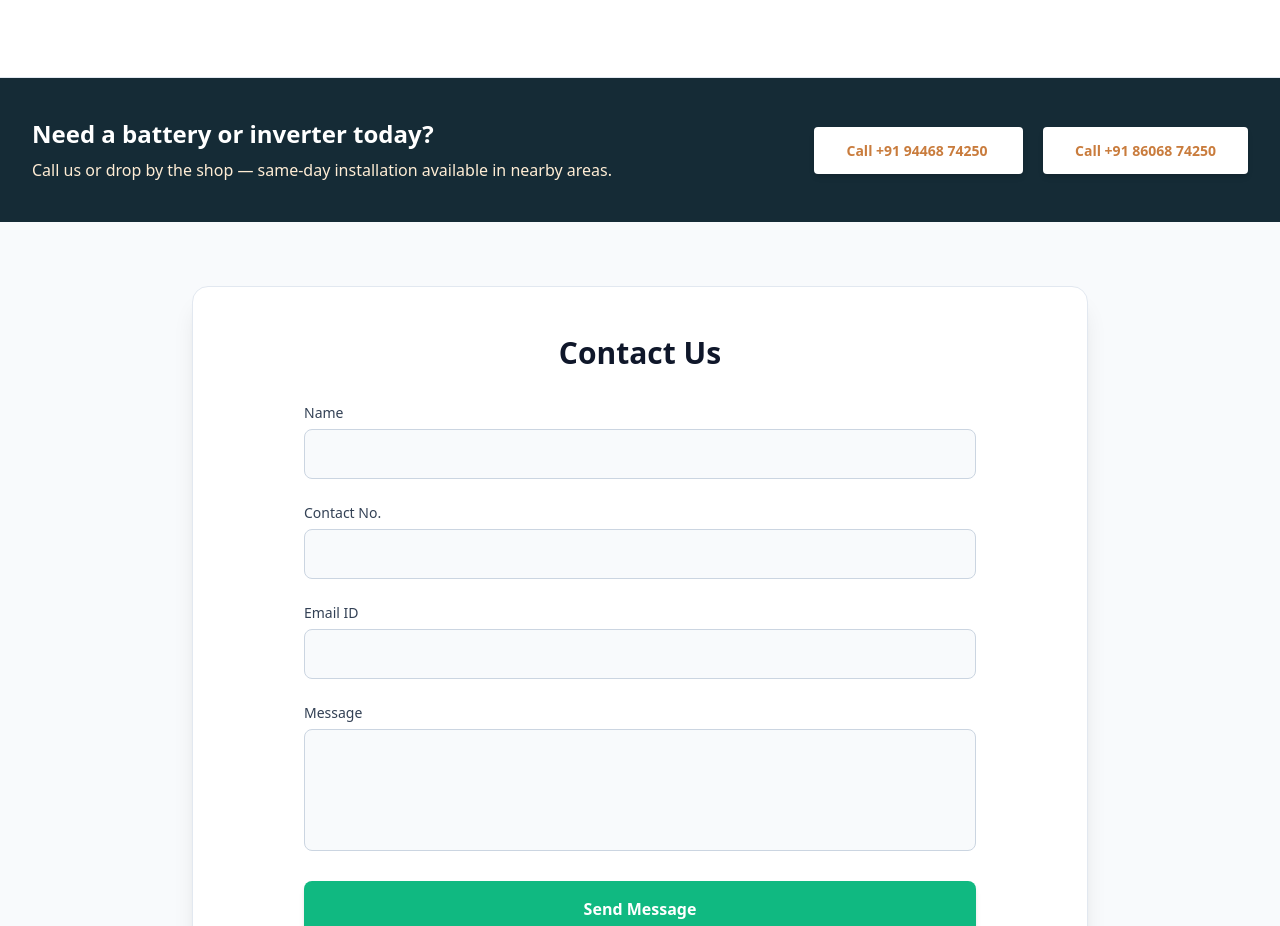
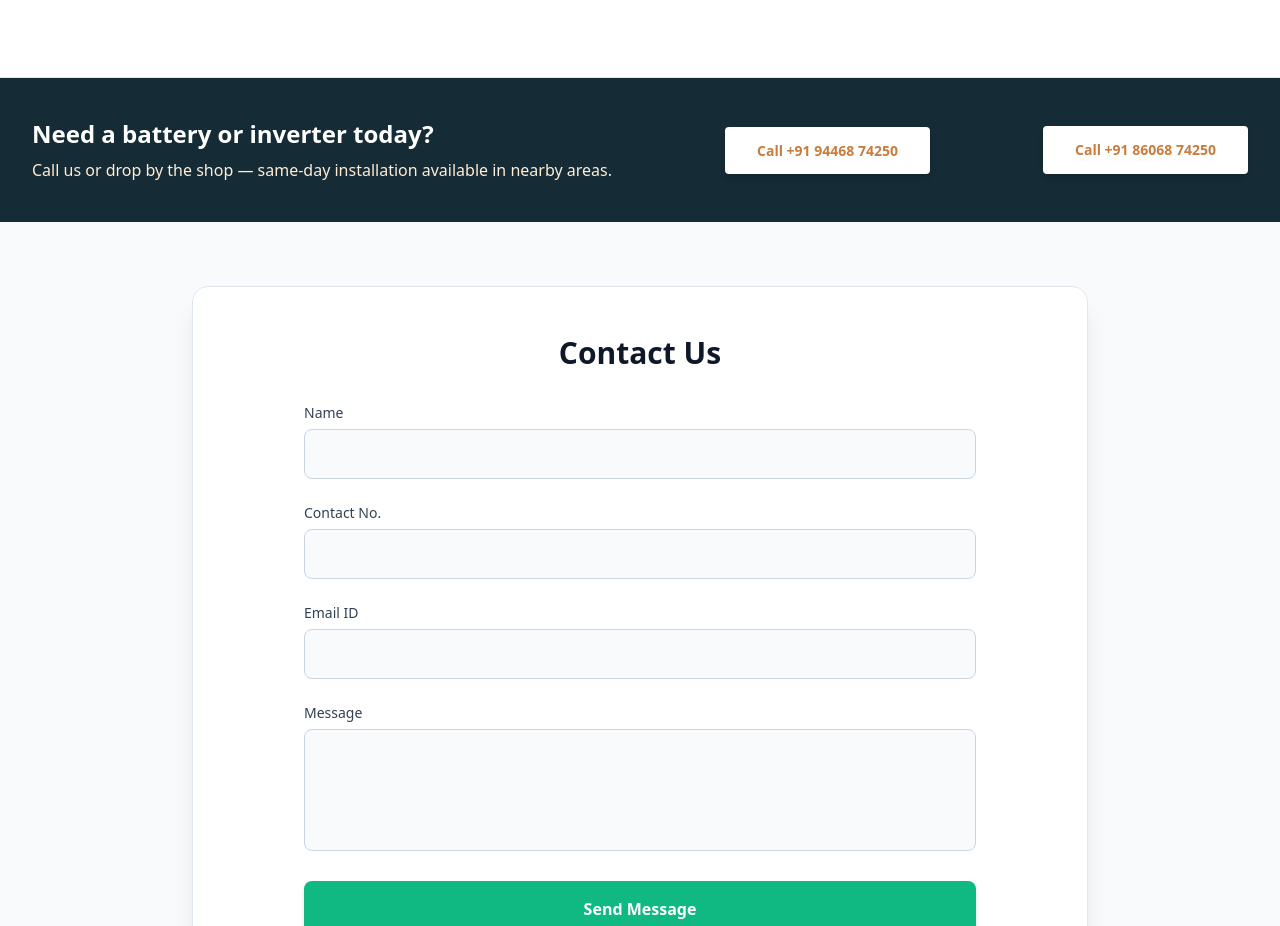
Before and after one commit to anuttananugrah/webtestig, a plain HTML site: page index.html in a window 1280 px wide. Shown: the part 2384-3310 px from the top of the page. Drawn offline with nearby package versions, Linux system fonts and the light colour scheme.

Commit message:
alignment

```diff
--- a/index.html
+++ b/index.html
@@ -487,14 +487,15 @@
                 </div>
                 <div>
                     <a href="tel:+919446874250"
-                        class="bg-white hover:bg-slate-100 text-copper px-8 py-3.5 rounded font-bold text-sm whitespace-nowrap shadow-md transition mx-5">
-                        Call +91 94468 74250
-                    </a>
+                    class=" bg-white hover:bg-slate-100 text-copper px-8 py-3.5 rounded font-bold text-sm whitespace-nowrap shadow-md transition ">
+                    Call +91 94468 74250
+                </a>
+            </div>
                     <a href="tel:+918606874250"
-                        class="bg-white hover:bg-slate-100 text-copper px-8 py-3.5 rounded font-bold text-sm whitespace-nowrap shadow-md transition">
+                        class=" bg-white hover:bg-slate-100 text-copper px-8 py-3.5 rounded font-bold text-sm whitespace-nowrap shadow-md transition ">
                         Call +91 86068 74250
                     </a>
-                </div>
+
             </div>
         </section>
 
```
